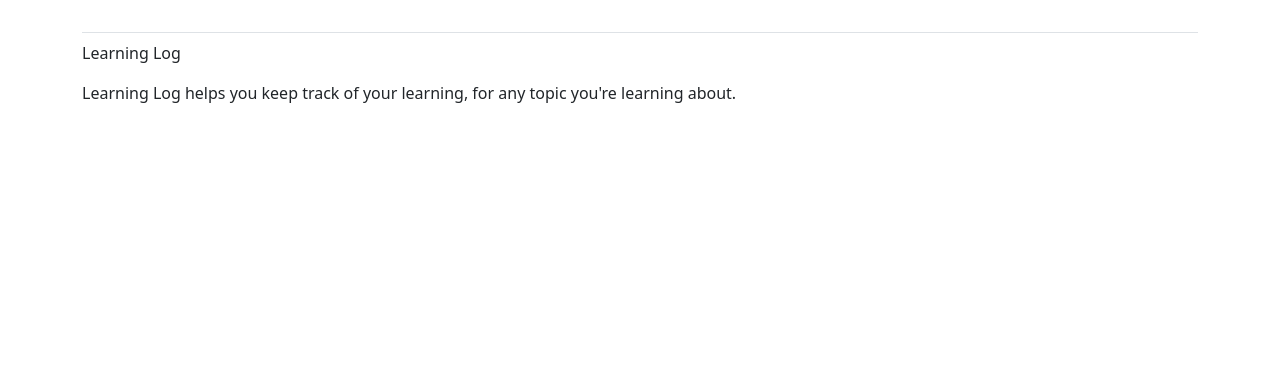
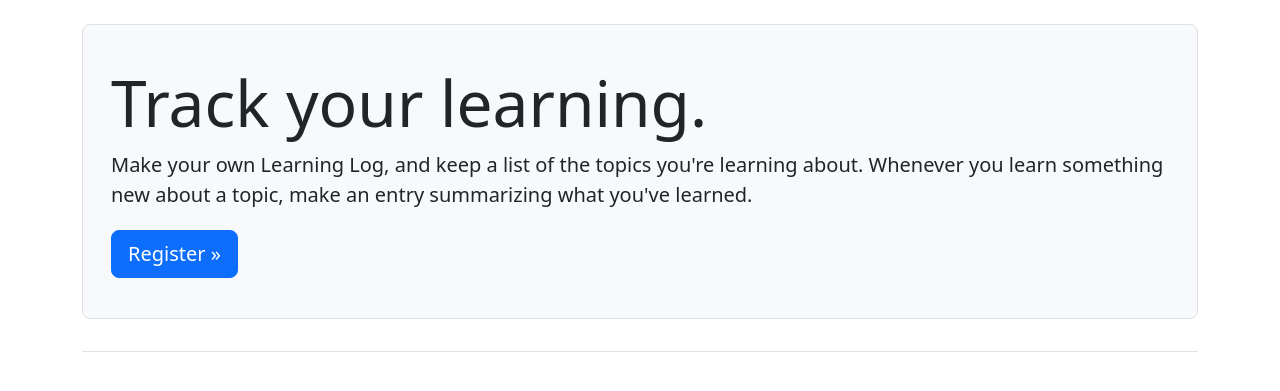
Before and after one commit to DevTiw37/learning_log, a Django app: page / in a window 1280 px wide. Shown: the part 58-449 px from the top of the page. Run offline with Django 5.2, Linux system fonts and the light colour scheme; some libraries are stand-ins or nearby versions.

Commit message:
style finished

```diff
--- a/learning_logs/templates/learning_logs/index.html
+++ b/learning_logs/templates/learning_logs/index.html
@@ -1,9 +1,16 @@
-{% extends "learning_logs/base.html" %}
+{% extends 'learning_logs/base.html' %}
 
-{% block content %}
-   <p>Learning Log</p>
+{% block page_header %}
+  <div class="p-3 mb-4 bg-light border rounded-3">
+    <div class="container-fluid py-4">
+      <h1 class="display-3">Track your learning.</h1>
 
-   <p>Learning Log helps you keep track of your learning, for any topic you're
-   learning about.</p>
+      <p class="lead">Make your own Learning Log, and keep a list of the
+      topics you're learning about. Whenever you learn something new
+      about a topic, make an entry summarizing what you've learned.</p>
 
-{% endblock content %}
+      <a class="btn btn-primary btn-lg mt-1"
+          href="{% url 'users:register' %}">Register &raquo;</a>
+    </div>
+  </div>
+{% endblock page_header %}
```
Also changed, not shown: learning_logs/templates/learning_logs/new_entry.html (+6 -6 lines), learning_logs/templates/learning_logs/topic.html (+15 -13 lines), learning_logs/templates/learning_logs/topics.html (+10 -7 lines), db.sqlite3.
